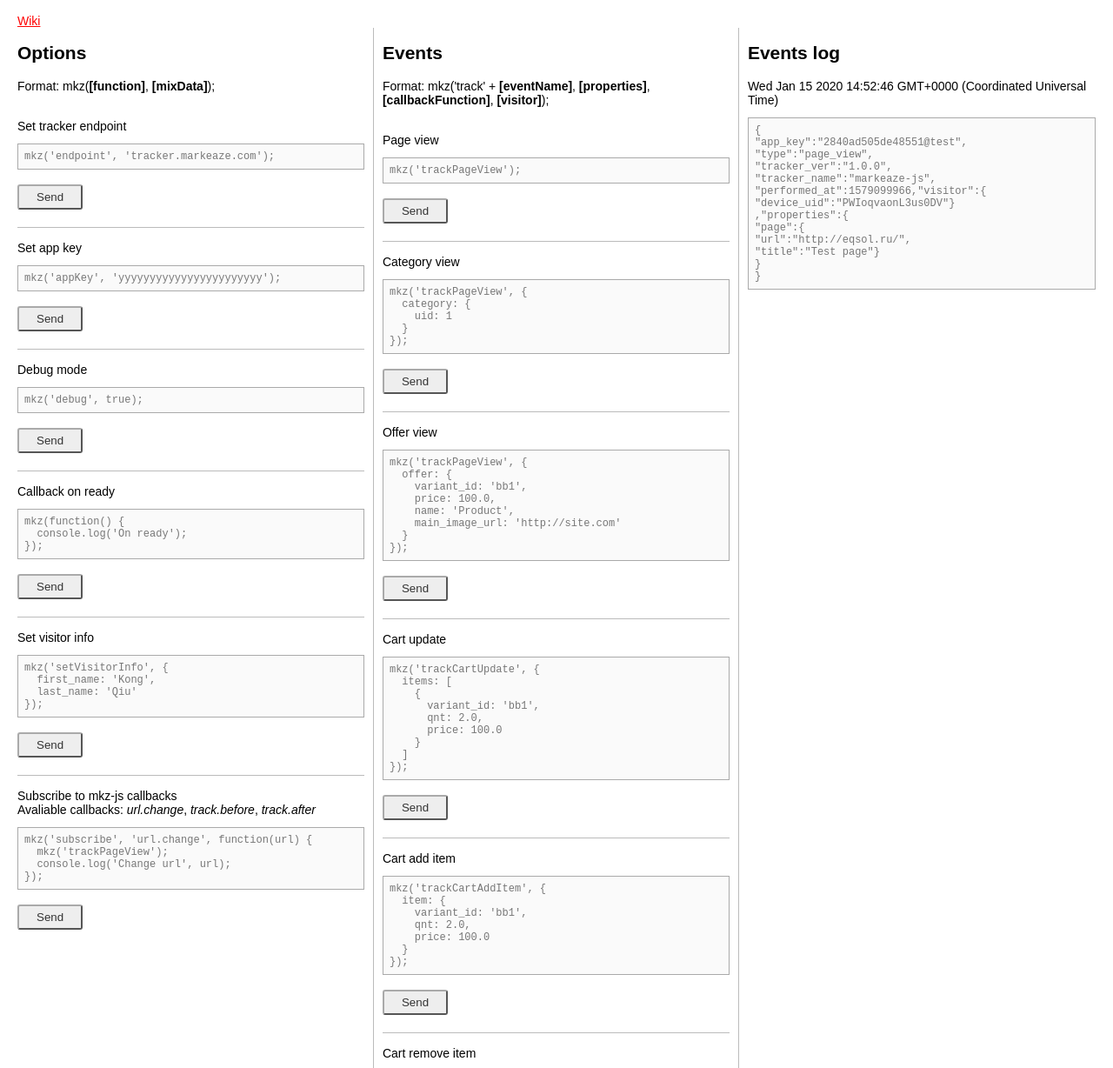
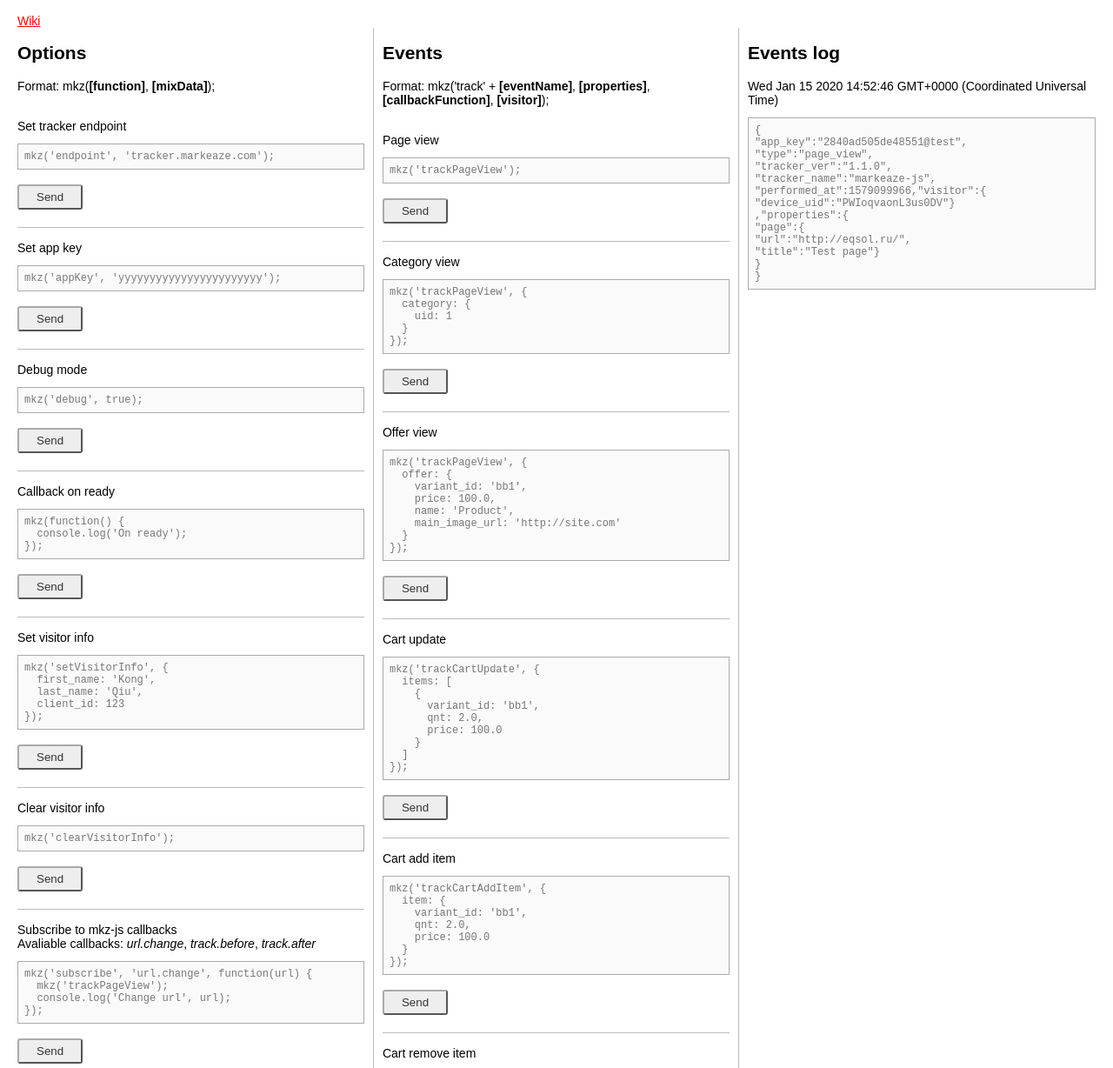
Before and after one commit to Convead/markeaze-js-tracker, a website built with webpack: page index.html in a window 1280 px wide. Shown: the part 55-1283 px from the top of the page at 87% size. Built offline with nearby package versions, Linux system fonts and the light colour scheme; files whose address does not match are found by name.

Commit message:
Clear visitor info. Bump version to 1.1.0

```diff
--- a/assets/javascripts/app.js
+++ b/assets/javascripts/app.js
@@ -155,6 +155,10 @@ module.exports = {
       for (let key in info) store.visitor[key] = info[key]
       return store.visitor
     },
+    clearVisitorInfo () {
+      store.visitor = {}
+      return store.visitor
+    },
     getVisitorInfo () {
       return store.visitor
     },
--- a/assets/javascripts/store.js
+++ b/assets/javascripts/store.js
@@ -1,5 +1,5 @@
 module.exports = {
-  version: '1.0.0',
+  version: '1.1.0',
   plugins: {
     chat: {
       url: 'https://cdn.jsdelivr.net/gh/markeaze/markeaze-js-chat-client@latest/dist/mkz-chat-client.js',
--- a/index.html
+++ b/index.html
@@ -72,8 +72,14 @@ mkz(function() {
             <pre>
 mkz('setVisitorInfo', {
   first_name: 'Kong',
-  last_name: 'Qiu'
+  last_name: 'Qiu',
+  client_id: 123
 });</pre>
+            <button onclick="bindScript(this);">Send</button>
+          </li>
+          <li>
+            Clear visitor info<br />
+            <pre>mkz('clearVisitorInfo');</pre>
             <button onclick="bindScript(this);">Send</button>
           </li>
           <li>
```
Also changed, not shown: dist/mkz.js.
